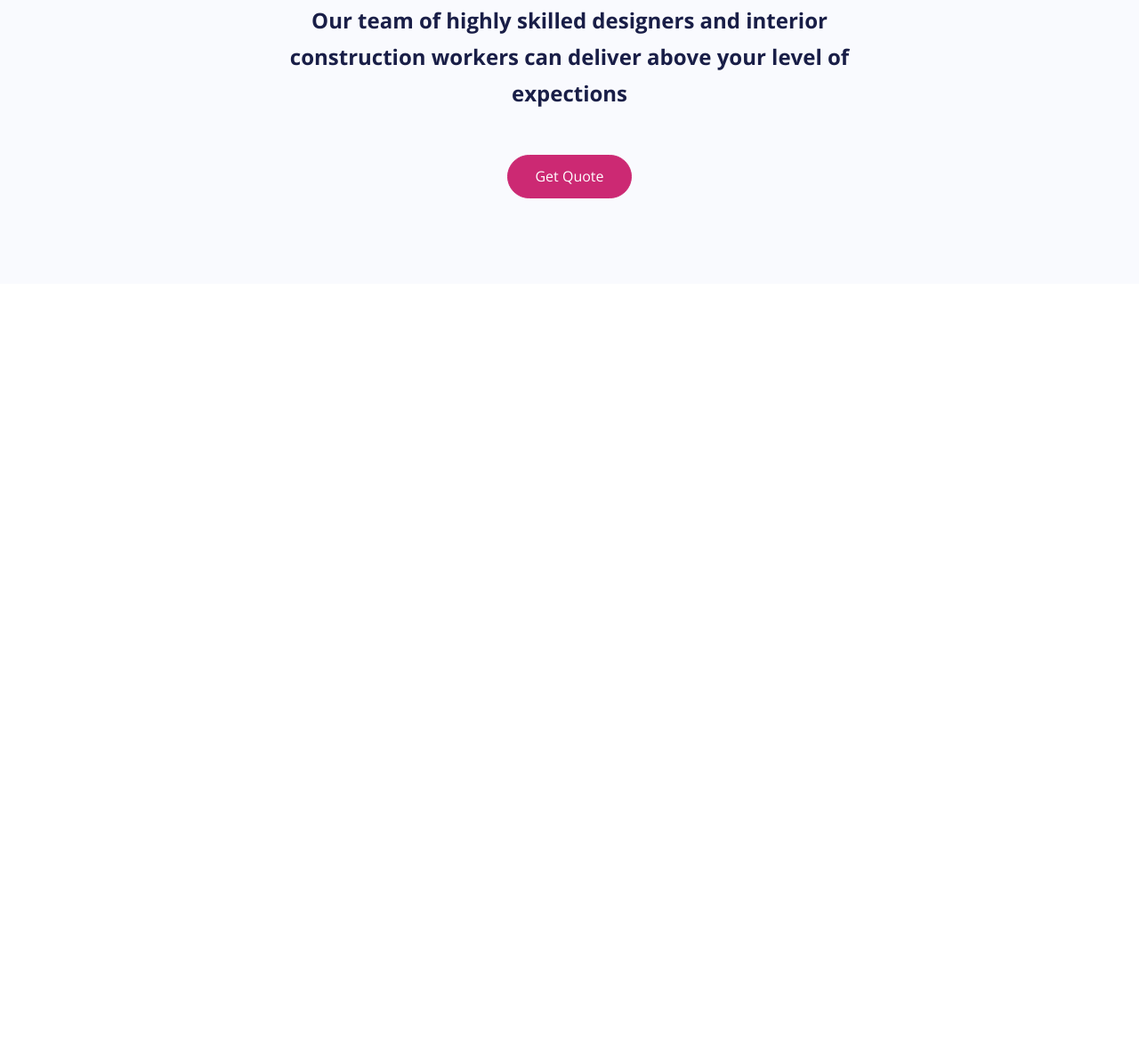
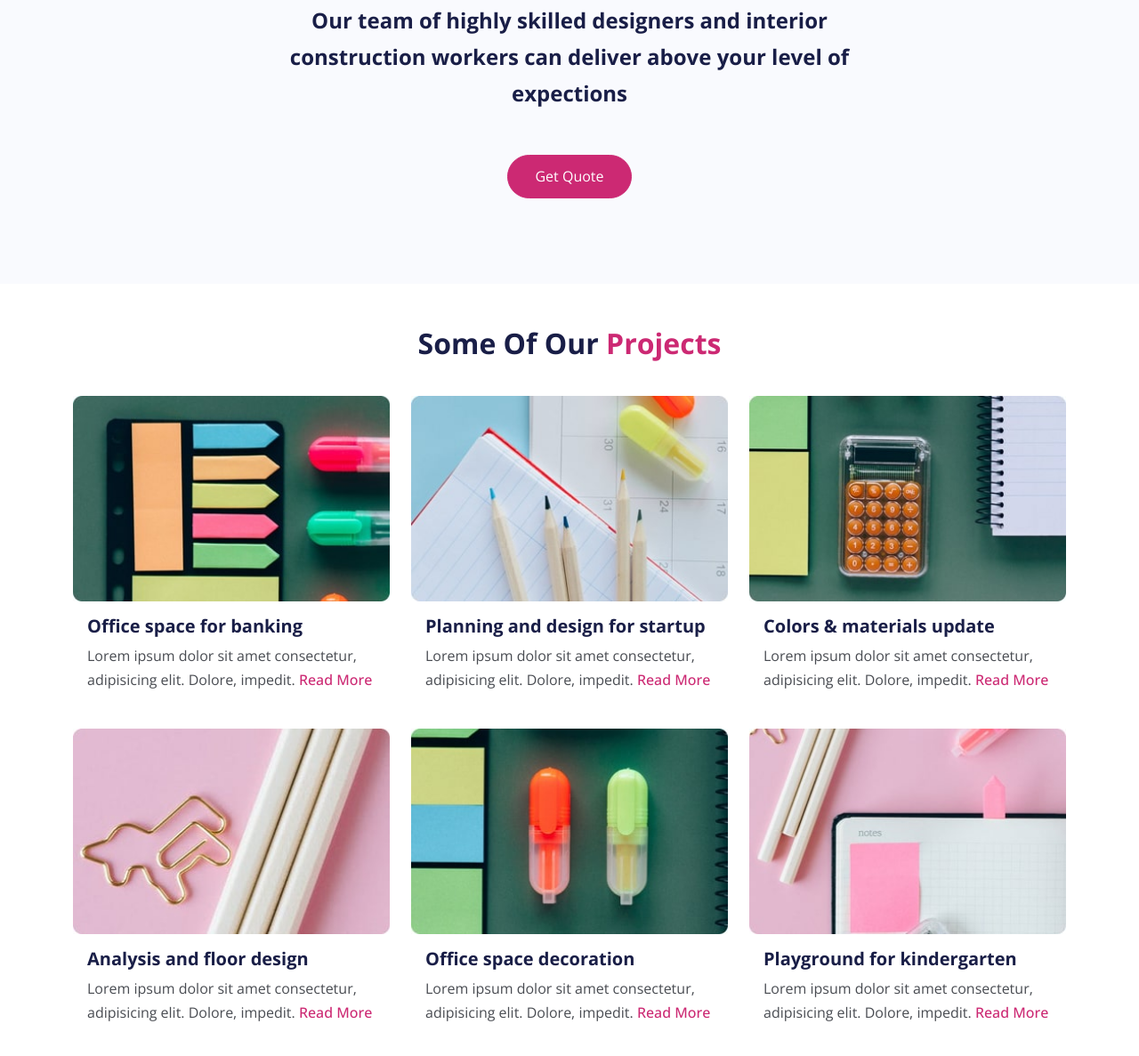
Before and after one commit to rodlez/bootstrap-office, a website: page index.html in a window 1280 px wide. Shown: the part 3392-4579 px from the top of the page at 89% size. Before the commit the page ends 3711 px from the top, so only its background shows below. Drawn offline with nearby package versions, Linux system fonts and the light colour scheme; files that its build step writes are made by us from their sources.

Commit message:
Add Projects Section

```diff
--- a/index.html
+++ b/index.html
@@ -338,6 +338,100 @@
       </div>
     </section>
 
+     <!-- Projects, 2 row 3 col per row with cards -->
+     <section id="projects" class="projects py-5">
+      <div class="container">
+        <h2 class="text-center pb-4">
+          Some Of Our <span class="text-secondary">Projects</span>
+        </h2>
+        <!-- Projects Row 1 -->
+        <div class="row mb-4">
+          <div class="col-md-4">
+            <div class="card border-0">
+              <img src="images/project-1.jpg" alt="" />
+              <div class="card-body">
+                <h5 class="card-title">Office space for banking</h5>
+                <p class="card-text">
+                  Lorem ipsum dolor sit amet consectetur, adipisicing elit.
+                  Dolore, impedit.
+                  <a href="article.html" class="projects-link">Read More</a>
+                </p>
+              </div>
+            </div>
+          </div>
+          <div class="col-md-4">
+            <div class="card border-0">
+              <img src="images/project-2.jpg" alt="" />
+              <div class="card-body">
+                <h5 class="card-title">Planning and design for startup</h5>
+                <p class="card-text">
+                  Lorem ipsum dolor sit amet consectetur, adipisicing elit.
+                  Dolore, impedit.
+                  <a href="article.html" class="projects-link">Read More</a>
+                </p>
+              </div>
+            </div>
+          </div>
+          <div class="col-md-4">
+            <div class="card border-0">
+              <img src="images/project-3.jpg" alt="" />
+              <div class="card-body">
+                <h5 class="card-title">Colors & materials update</h5>
+                <p class="card-text">
+                  Lorem ipsum dolor sit amet consectetur, adipisicing elit.
+                  Dolore, impedit.
+                  <a href="article.html" class="projects-link">Read More</a>
+                </p>
+              </div>
+            </div>
+          </div>
+        </div>
+
+        <!-- Projects Row 2 -->
+        <div class="row mb-4">
+          <div class="col-md-4">
+            <div class="card border-0">
+              <img src="images/project-4.jpg" alt="" />
+              <div class="card-body">
+                <h5 class="card-title">Analysis and floor design</h5>
+                <p class="card-text">
+                  Lorem ipsum dolor sit amet consectetur, adipisicing elit.
+                  Dolore, impedit.
+                  <a href="article.html" class="projects-link">Read More</a>
+                </p>
+              </div>
+            </div>
+          </div>
+          <div class="col-md-4">
+            <div class="card border-0">
+              <img src="images/project-5.jpg" alt="" />
+              <div class="card-body">
+                <h5 class="card-title">Office space decoration</h5>
+                <p class="card-text">
+                  Lorem ipsum dolor sit amet consectetur, adipisicing elit.
+                  Dolore, impedit.
+                  <a href="article.html" class="projects-link">Read More</a>
+                </p>
+              </div>
+            </div>
+          </div>
+          <div class="col-md-4">
+            <div class="card border-0">
+              <img src="images/project-6.jpg" alt="" />
+              <div class="card-body">
+                <h5 class="card-title">Playground for kindergarten</h5>
+                <p class="card-text">
+                  Lorem ipsum dolor sit amet consectetur, adipisicing elit.
+                  Dolore, impedit.
+                  <a href="article.html" class="projects-link">Read More</a>
+                </p>
+              </div>
+            </div>
+          </div>
+        </div>
+      </div>
+    </section>
+
 	<script src="js/bootstrap.bundle.min.js"></script>
 	<script src="js/script.js"></script>
   </body>
--- a/scss/styles.scss
+++ b/scss/styles.scss
@@ -59,6 +59,19 @@ $services-icons: #f8f8ff;
     right: -200px;
     width: 500px;
     opacity: 0.7;
+}
+// Projects links
+.projects-link {
+    text-decoration: none;
+    color: var(--bs-secondary);
+    font-weight: 500;
+    font-size: 16px;
+    &:hover{
+        color: var(--bs-secondary);
+        text-decoration: underline;
+        text-decoration-color: var(--bs-secondary);
+        text-decoration-thickness: 2px;
+    }
 }
 
 
@@ -128,4 +141,9 @@ $services-icons: #f8f8ff;
             margin-bottom: 0px !important;
         }
     }
+    .projects {
+        .card-body {
+            text-align: center;
+        }
+    }
 }
```
